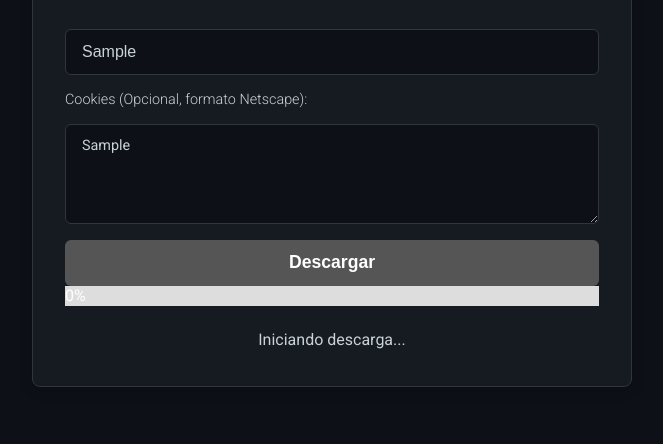
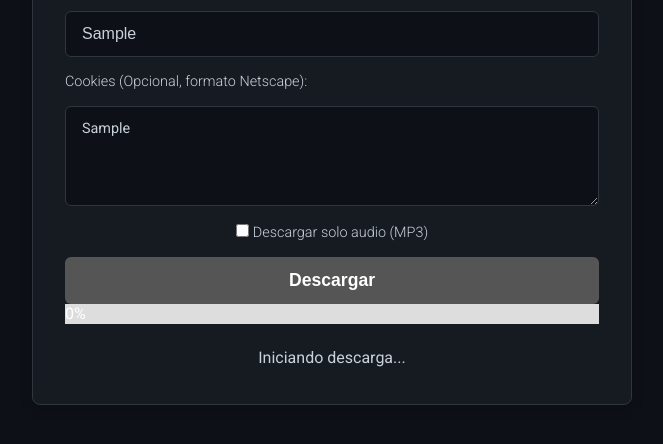
Before and after one commit to hernancolliard/video-downloader, a website: page public/index.html in a window 1280 px wide. Both pictures are taken after typing "Sample", "Sample" into the empty fields and a click on the button "Descargar". Shown: the part 272-716 px from the top of the page, without its empty margins (308-971 px from the left). Drawn offline with Linux system fonts and the light colour scheme.

Commit message:
feat: añadir descarga de solo audio

```diff
--- a/public/index.html
+++ b/public/index.html
@@ -21,6 +21,10 @@
         />
         <label for="cookie-input">Cookies (Opcional, formato Netscape):</label>
         <textarea id="cookie-input" placeholder="Pega aquí el contenido de tu archivo de cookies..."></textarea>
+        <div class="options">
+          <input type="checkbox" id="audio-only-checkbox" name="audio-only">
+          <label for="audio-only-checkbox">Descargar solo audio (MP3)</label>
+        </div>
         <button type="submit" id="submit-button">Descargar</button>
       </form>
       <div id="status-message"></div>
--- a/public/script.js
+++ b/public/script.js
@@ -79,7 +79,10 @@ document.addEventListener('DOMContentLoaded', () => {
         progressBar.style.width = '0%';
         progressBar.textContent = '0%';
 
-        ws.send(JSON.stringify({ type: 'download', url, cookies }));
+        const audioOnlyCheckbox = document.getElementById('audio-only-checkbox');
+        const downloadType = audioOnlyCheckbox.checked ? 'audio' : 'video';
+
+        ws.send(JSON.stringify({ type: 'download', url, cookies, downloadType }));
     });
 
     function showError(message) {
```
Also changed, not shown: index.js (+6 -1 lines).
